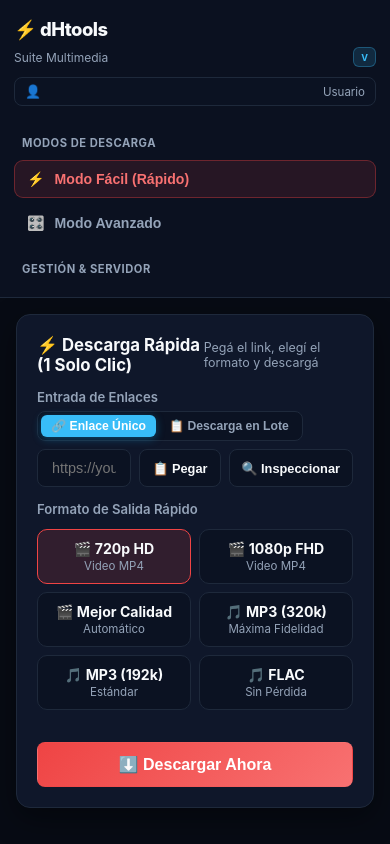
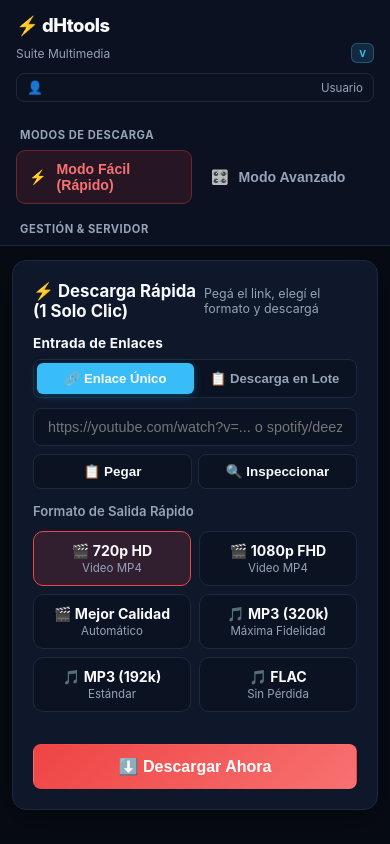
Before and after one commit to hernancussit/dHtools, a Python web app: template templates/index.html in a window 390 px wide. Run offline with Jinja, Linux system fonts and the light colour scheme; the template is opened without the code that fills it, so the values that code supplies are empty.

Commit message:
style(ui): alinear switch a la izquierda en pantallas anchas y optimizar UX/layout movil

```diff
--- a/templates/index.html
+++ b/templates/index.html
@@ -640,6 +640,22 @@
   }
 
   /* MODE TOGGLE (SINGLE URL / BATCH MODE) */
+  .url-input-header {
+    display: flex;
+    align-items: center;
+    justify-content: flex-start;
+    gap: 12px;
+    margin-bottom: 10px;
+    flex-wrap: wrap;
+  }
+  .url-header-label {
+    margin: 0;
+    font-size: 0.85rem;
+    font-weight: 700;
+    color: var(--text);
+    white-space: nowrap;
+    letter-spacing: 0.2px;
+  }
   .mode-toggle-group {
     display: inline-flex;
     background: var(--bg-input);
@@ -654,7 +670,7 @@
     color: var(--muted);
     font-size: 0.76rem;
     font-weight: 600;
-    padding: 4px 10px;
+    padding: 5px 12px;
     border-radius: 6px;
     cursor: pointer;
     transition: all 0.2s ease;
@@ -669,6 +685,22 @@
     background: var(--accent-blue);
     color: #fff;
     box-shadow: 0 2px 8px rgba(14, 165, 233, 0.35);
+  }
+
+  /* URL INPUT ROW RESPONSIVE */
+  .url-input-row {
+    display: flex;
+    gap: 8px;
+    align-items: stretch;
+  }
+  .url-input-row input {
+    flex: 1;
+    min-width: 0;
+  }
+  .url-input-actions {
+    display: flex;
+    gap: 6px;
+    flex-shrink: 0;
   }
 
   /* QUEUE ITEM CARD */
@@ -697,7 +729,7 @@
     text-align: center;
   }
 
-  /* RESPONSIVE */
+  /* RESPONSIVE (TABLETS & MOBILE) */
   @media (max-width: 860px) {
     .app-layout {
       flex-direction: column;
@@ -709,11 +741,56 @@
       height: auto;
       border-right: none;
       border-bottom: 1px solid var(--border);
+      padding: 14px 16px;
+    }
+    .nav-group {
+      display: grid;
+      grid-template-columns: 1fr 1fr;
+      gap: 6px;
+      margin-bottom: 8px;
+    }
+    .nav-title {
+      grid-column: 1 / -1;
+      margin-top: 4px;
+      padding: 2px 4px;
     }
     .main-content {
-      padding: 16px;
+      padding: 14px 12px;
       height: auto;
       overflow-y: visible;
+    }
+  }
+
+  @media (max-width: 600px) {
+    .url-input-header {
+      flex-direction: column;
+      align-items: stretch;
+      gap: 8px;
+      margin-bottom: 10px;
+    }
+    .mode-toggle-group {
+      width: 100%;
+      display: flex;
+    }
+    .mode-toggle-btn {
+      flex: 1;
+      justify-content: center;
+      padding: 8px 6px;
+      font-size: 0.82rem;
+    }
+    .url-input-row {
+      flex-direction: column;
+      gap: 8px;
+    }
+    .url-input-actions {
+      width: 100%;
+      display: flex;
+    }
+    .url-input-actions .btn {
+      flex: 1;
+      justify-content: center;
+      padding: 9px 12px;
+      font-size: 0.84rem;
     }
   }
 </style>
@@ -880,8 +957,8 @@
         </div>
 
         <div>
-          <div style="display:flex; justify-content:space-between; align-items:center; margin-bottom:8px; flex-wrap:wrap; gap:6px;">
-            <label style="margin:0;">Entrada de Enlaces</label>
+          <div class="url-input-header">
+            <label class="url-header-label">Entrada de Enlaces</label>
             <div class="mode-toggle-group">
               <button type="button" class="mode-toggle-btn active" id="btnQuickModeSingle">🔗 Enlace Único</button>
               <button type="button" class="mode-toggle-btn" id="btnQuickModeBatch">📋 Descarga en Lote</button>
@@ -889,10 +966,12 @@
           </div>
 
           <div id="quickSingleUrlWrap">
-            <div style="display:flex; gap:8px;">
+            <div class="url-input-row">
               <input type="text" id="quickUrlInput" placeholder="https://youtube.com/watch?v=... o spotify/deezer..." autocomplete="off">
-              <button id="btnPasteQuick" class="btn btn-secondary btn-sm" style="white-space:nowrap;">📋 Pegar</button>
-              <button id="btnInspectQuick" class="btn btn-secondary btn-sm" style="white-space:nowrap;">🔍 Inspeccionar</button>
+              <div class="url-input-actions">
+                <button id="btnPasteQuick" class="btn btn-secondary btn-sm" style="white-space:nowrap;">📋 Pegar</button>
+                <button id="btnInspectQuick" class="btn btn-secondary btn-sm" style="white-space:nowrap;">🔍 Inspeccionar</button>
+              </div>
             </div>
           </div>
 
@@ -983,8 +1062,8 @@
         </div>
 
         <div>
-          <div style="display:flex; justify-content:space-between; align-items:center; margin-bottom:8px; flex-wrap:wrap; gap:6px;">
-            <label style="margin:0;">Entrada de Enlaces</label>
+          <div class="url-input-header">
+            <label class="url-header-label">Entrada de Enlaces</label>
             <div class="mode-toggle-group">
               <button type="button" class="mode-toggle-btn active" id="btnAdvModeSingle">🔗 Enlace Único</button>
               <button type="button" class="mode-toggle-btn" id="btnAdvModeBatch">📋 Descarga en Lote</button>
@@ -992,9 +1071,11 @@
           </div>
 
           <div id="advSingleUrlWrap">
-            <div style="display:flex; gap:8px;">
+            <div class="url-input-row">
               <input type="text" id="advUrlInput" placeholder="https://youtube.com/watch?v=... o playlist/álbum..." autocomplete="off">
-              <button id="btnInspectAdv" class="btn btn-secondary btn-sm">🔍 Inspeccionar</button>
+              <div class="url-input-actions">
+                <button id="btnInspectAdv" class="btn btn-secondary btn-sm" style="white-space:nowrap;">🔍 Inspeccionar</button>
+              </div>
             </div>
           </div>
 
```
